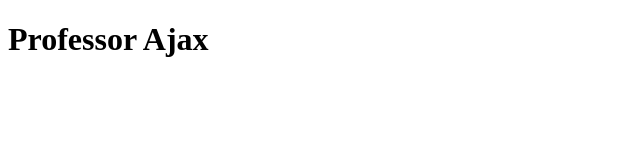
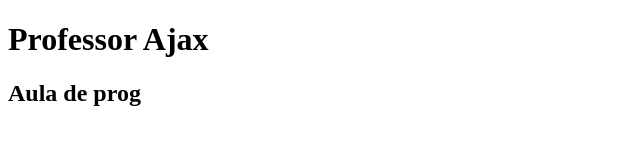
Before and after one commit to kaikycaze/profcode, a plain HTML site: page index.html in a window 1280 px wide. Shown: the whole page, without its empty margins (0-640 px from the left). Drawn offline with Linux system fonts and the light colour scheme.

Commit message:
adicionei o index.html

```diff
--- a/index.html
+++ b/index.html
@@ -7,6 +7,7 @@
 </head>
 <body>
     <h1>Professor Ajax</h1>
+    <h2>Aula de prog</h2>
 
 </body>
 </html>
```
